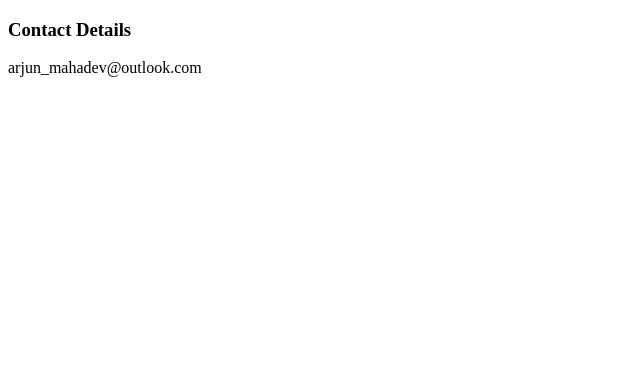
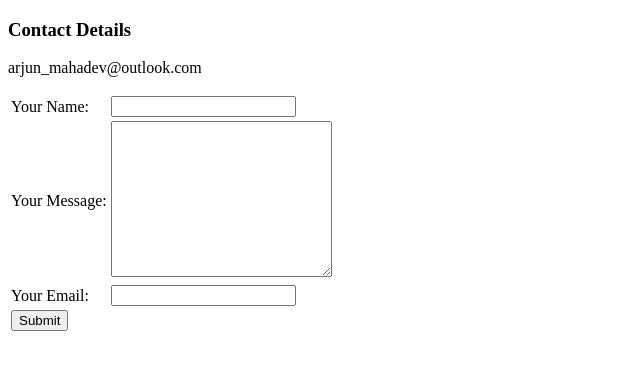
Before and after one commit to Arjun-Mahadev/html-portfolio, a plain HTML site: page contact.html in a window 1280 px wide. Shown: the whole page, without its empty margins (0-640 px from the left). Drawn offline with Linux system fonts and the light colour scheme.

Commit message:
contact me improved version

```diff
--- a/contact.html
+++ b/contact.html
@@ -7,5 +7,38 @@
   <body>
     <h3>Contact Details</h3>
     <p>arjun_mahadev@outlook.com</p>
+
+    <form action="mailto:arjun_mahadev@outlook.com" method="post" enctype="text/plain">
+      <table>
+        <tr>
+          <td>
+            <label>Your Name:</label>
+          </td>
+          <td>
+            <input type="text" name="Name" required>
+          </td>
+        </tr>
+        <tr>
+          <td>
+            <label>Your Message:</label>
+          </td>
+          <td>
+            <textarea name="desc" rows="10" cols="25"></textarea>
+          </td>
+        </tr>
+
+        <tr>
+          <td>
+            <label>Your Email:</label>
+          </td>
+          <td>
+            <input type="email" name="mail" required>
+          </td>
+        </tr>
+        <tr>
+          <td><input type="submit" name="OnSubmit"></td>
+        </tr>
+      </table>
+    </form>
   </body>
 </html>
```
